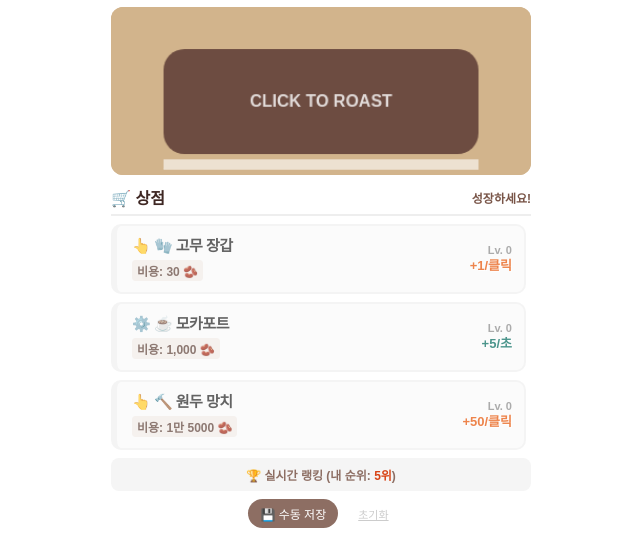
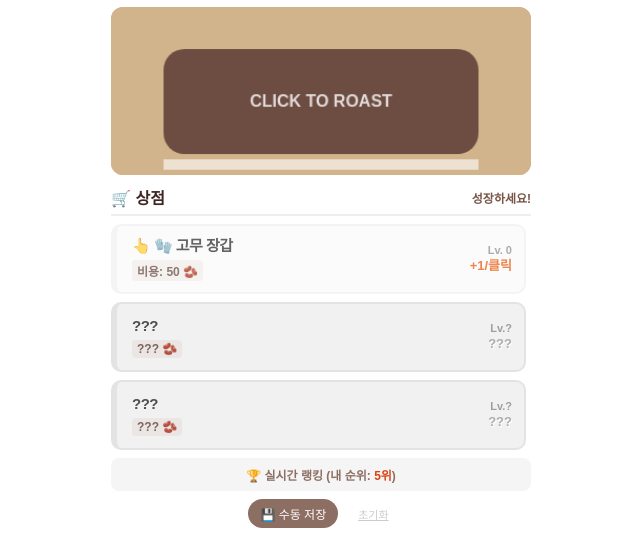
Before and after one commit to kwangsug/career-brew, a plain HTML site: page index.html in a window 1280 px wide. Shown: the part 252-800 px from the top of the page, without its empty margins (319-959 px from the left). Drawn offline with Linux system fonts and the light colour scheme.

Commit message:
Refactor HTML and CSS for game layout adjustments

```diff
--- a/index.html
+++ b/index.html
@@ -9,27 +9,23 @@
         body { font-family: 'Apple SD Gothic Neo', 'Malgun Gothic', sans-serif; text-align: center; background: #fff; color: #333; margin: 0; padding: 0; user-select: none; -webkit-user-select: none; box-sizing: border-box; touch-action: manipulation; height: 100vh; display: flex; align-items: center; justify-content: center; }
         * { box-sizing: border-box; }
 
-        /* 메인 컨테이너 */
         #game-container {
             width: 100%;
             max-width: 450px;
             height: 100%;
             max-height: 100vh;
             background: #fff;
-            padding: 15px; /* 패딩 축소 */
+            padding: 15px;
             position: relative;
             overflow: hidden;
             display: flex;
             flex-direction: column;
         }
 
-        /* 폰트 및 여백 조정 */
         h1 { margin: 5px 0 10px 0; font-size: 22px; color: #3e2723; }
 
-        /* 캔버스 (크기 축소 및 여백 조정) */
         canvas { border-radius: 12px; background: #d2b48c; cursor: pointer; width: 100%; touch-action: none; display: block; margin-bottom: 5px; -webkit-tap-highlight-color: transparent; flex-shrink: 0; }
 
-        /* UI 영역 (더 컴팩트하게) */
         #ui { margin-bottom: 10px; padding: 12px; background: #faf3e0; border-radius: 15px; border: none; flex-shrink: 0; }
 
         .level-line { font-weight: bold; font-size: 15px; color: #3e2723; margin-bottom: 8px; border-bottom: 1px dashed #ccc; padding-bottom: 5px; }
@@ -45,26 +41,23 @@
             gap: 10px;
         }
 
-        /* 콩 숫자 (크기 유지하되 여백 축소) */
         .main-beans { font-size: 38px; color: #8b4513; margin: 8px 0 5px 0; font-weight: 900; word-break: keep-all; letter-spacing: -1px; line-height: 1.0; }
 
         .badge { padding: 3px 10px; border-radius: 20px; min-width: 70px; display: inline-block; text-align: center; border: 2px solid transparent; font-weight: 800; font-size: 13px; }
         .badge-click { background: #ffe0b2; color: #e65100; border-color: #ffb74d; }
         .badge-bps { background: #e0f2f1; color: #00695c; border-color: #4db6ac; }
 
-        /* 상점 헤더 */
         .store-header { text-align: left; margin: 5px 0 8px 0; font-size: 16px; font-weight: 800; color: #3e2723; border-bottom: 2px solid #eee; padding-bottom: 5px; display: flex; justify-content: space-between; align-items: center; flex-shrink: 0; }
 
-        /* 상점 리스트 (공간 확보) */
         #upgrades {
             display: flex;
             flex-direction: column;
             gap: 8px;
-            flex-grow: 1; /* 남은 공간 모두 차지 */
+            flex-grow: 1;
             overflow-y: auto;
             padding-right: 5px;
             padding-bottom: 10px;
-            min-height: 150px; /* 최소 높이 보장 (찌그러짐 방지) */
+            min-height: 150px;
         }
         #upgrades::-webkit-scrollbar { width: 4px; }
         #upgrades::-webkit-scrollbar-thumb { background: #8d6e63; border-radius: 10px; }
@@ -79,9 +72,11 @@
         button:hover:not(:disabled) { transform: translateY(-2px); box-shadow: 0 4px 0 #ccc; }
         button:active:not(:disabled) { transform: translateY(0); box-shadow: 0 0 0; }
         button:disabled { background: #f9f9f9; color: #bbb; cursor: not-allowed; opacity: 0.7; border-color: #f0f0f0; box-shadow: none; }
+        button.locked { background: #eee; border-color: #ddd; opacity: 0.8; }
 
         .btn-click { border-left: 6px solid #ff9800; }
         .btn-bps { border-left: 6px solid #009688; }
+        .btn-locked { border-left: 6px solid #9e9e9e; }
 
         .item-info { display: flex; flex-direction: column; gap: 3px; z-index: 2; flex: 1; }
         .item-name { font-weight: 900; font-size: 15px; color: #222; letter-spacing: -0.5px; line-height: 1.2; }
@@ -169,31 +164,57 @@
         levels: ['알바생', '주임', '대리', '과장', '차장', '부장', '이사', 'CEO', '커피 재벌', '원두 장관', '지구 대통령', '태양계 관리자', '은하계 지배자', '우주의 주인', '커피의 신']
     };
 
+    // [최종 밸런스 패치 (Rescaled)]
+    // 목표: 마지막 아이템 가격이 '해' 단위 내에 머물도록 조정
+    // 성장 계수 약 60배씩 증가
     const items = [
-        { name: '🧤 고무 장갑', type: 'click', basePrice: 30, val: 1, owned: 0 },
-        { name: '☕ 모카포트', type: 'bps', basePrice: 1000, val: 5, owned: 0 },
-        { name: '🔨 원두 망치', type: 'click', basePrice: 15000, val: 50, owned: 0 },
-        { name: '🔌 가정용 머신', type: 'bps', basePrice: 80000, val: 200, owned: 0 },
-        { name: '🎓 바리스타 1급', type: 'click', basePrice: 1500000, val: 2500, owned: 0 },
-        { name: '🏪 프랜차이즈', type: 'bps', basePrice: 5000000, val: 6000, owned: 0 },
-        { name: '⚡ 전기 장갑', type: 'click', basePrice: 80000000, val: 50000, owned: 0 },
-        { name: '🏭 스마트 팩토리', type: 'bps', basePrice: 300000000, val: 150000, owned: 0 },
-        { name: '🦾 사이보그 팔', type: 'click', basePrice: 2000000000, val: 800000, owned: 0 },
-        { name: '🚢 원두 무역선', type: 'bps', basePrice: 15000000000, val: 4000000, owned: 0 },
-        { name: '🧬 돌연변이 손', type: 'click', basePrice: 800000000000, val: 30000000, owned: 0 },
-        { name: '🏙️ 커피 제국 본사', type: 'bps', basePrice: 5000000000000, val: 150000000, owned: 0 },
-        { name: '🧠 뇌파 로스팅', type: 'click', basePrice: 200000000000000, val: 2000000000, owned: 0 },
-        { name: '🤖 AI 군단', type: 'bps', basePrice: 1500000000000000, val: 8000000000, owned: 0 },
-        { name: '🌋 마그마 터치', type: 'click', basePrice: 4e16, val: 1e11, owned: 0 },
-        { name: '🌧️ 인공강우 위성', type: 'bps', basePrice: 3e17, val: 5e11, owned: 0 },
-        { name: '☄️ 유성우 타격', type: 'click', basePrice: 2e18, val: 2e12, owned: 0 },
-        { name: '🌕 달표면 건조장', type: 'bps', basePrice: 1e19, val: 8e12, owned: 0 },
-        { name: '☀️ 태양권 펀치', type: 'click', basePrice: 5e20, val: 3e13, owned: 0 },
-        { name: '☢️ 핵융합 보일러', type: 'bps', basePrice: 4e21, val: 2e14, owned: 0 },
-        { name: '🌀 워프 클릭', type: 'click', basePrice: 3e23, val: 1e15, owned: 0 },
-        { name: '🕳️ 블랙홀 분쇄기', type: 'bps', basePrice: 2e24, val: 8e15, owned: 0 },
-        { name: '✨ 현실 조작', type: 'click', basePrice: 1e26, val: 5e16, owned: 0 },
-        { name: '💥 빅뱅 로스터', type: 'bps', basePrice: 8e27, val: 3e17, owned: 0 }
+        // [Tier 1] 시작
+        { name: '🧤 고무 장갑', type: 'click', basePrice: 50, val: 1, owned: 0 },
+        { name: '☕ 모카포트', type: 'bps', basePrice: 250, val: 1, owned: 0 }, // ROI 250s
+
+        // [Tier 2] 도약
+        { name: '🔨 원두 망치', type: 'click', basePrice: 3000, val: 30, owned: 0 },
+        { name: '🔌 가정용 머신', type: 'bps', basePrice: 15000, val: 15, owned: 0 }, // ROI 1000s
+
+        // [Tier 3] 전문
+        { name: '🎓 바리스타 1급', type: 'click', basePrice: 180000, val: 1800, owned: 0 },
+        { name: '🏪 프랜차이즈', type: 'bps', basePrice: 900000, val: 900, owned: 0 },
+
+        // [Tier 4] 기업
+        { name: '⚡ 전기 장갑', type: 'click', basePrice: 10800000, val: 100000, owned: 0 },
+        { name: '🏭 스마트 팩토리', type: 'bps', basePrice: 54000000, val: 50000, owned: 0 },
+
+        // [Tier 5] 국가 (억 단위)
+        { name: '🦾 사이보그 팔', type: 'click', basePrice: 648000000, val: 6000000, owned: 0 },
+        { name: '🚢 원두 무역선', type: 'bps', basePrice: 3200000000, val: 3000000, owned: 0 },
+
+        // [Tier 6] 글로벌 (백억/천억)
+        { name: '🧬 돌연변이 손', type: 'click', basePrice: 38800000000, val: 300000000, owned: 0 },
+        { name: '🏙️ 커피 제국 본사', type: 'bps', basePrice: 194400000000, val: 150000000, owned: 0 },
+
+        // [Tier 7] 미래 (조 단위)
+        { name: '🧠 뇌파 로스팅', type: 'click', basePrice: 2300000000000, val: 20000000000, owned: 0 },
+        { name: '🤖 AI 군단', type: 'bps', basePrice: 11000000000000, val: 10000000000, owned: 0 },
+
+        // [Tier 8] 지구 (백조)
+        { name: '🌋 마그마 터치', type: 'click', basePrice: 139000000000000, val: 1200000000000, owned: 0 },
+        { name: '🌧️ 인공강우 위성', type: 'bps', basePrice: 699000000000000, val: 600000000000, owned: 0 },
+
+        // [Tier 9] 우주 (경 단위 진입)
+        { name: '☄️ 유성우 타격', type: 'click', basePrice: 8398000000000000, val: 70000000000000, owned: 0 },
+        { name: '🌕 달표면 건조장', type: 'bps', basePrice: 41000000000000000, val: 35000000000000, owned: 0 },
+
+        // [Tier 10] 태양 (백경)
+        { name: '☀️ 태양권 펀치', type: 'click', basePrice: 500000000000000000, val: 4000000000000000, owned: 0 },
+        { name: '☢️ 핵융합 보일러', type: 'bps', basePrice: 2510000000000000000, val: 2000000000000000, owned: 0 },
+
+        // [Tier 11] 은하 (천경/해)
+        { name: '🌀 워프 클릭', type: 'click', basePrice: 30230000000000000000, val: 200000000000000000, owned: 0 },
+        { name: '🕳️ 블랙홀 분쇄기', type: 'bps', basePrice: 150000000000000000000, val: 100000000000000000, owned: 0 },
+
+        // [Tier 12] 신 (십해) - 마지막은 좀 비싸게
+        { name: '✨ 현실 조작', type: 'click', basePrice: 1800000000000000000000, val: 15000000000000000000, owned: 0 },
+        { name: '💥 빅뱅 로스터', type: 'bps', basePrice: 9000000000000000000000, val: 7500000000000000000, owned: 0 }
     ];
 
     const competitors = [
@@ -203,12 +224,15 @@
         { name: "옆집 스타벅스", bps: 5000 }
     ];
 
+    // 단위 표시 함수 ('해'까지만 표시, 그 이상은 숫자만 커짐)
     function formatNum(num) {
         num = Math.floor(num);
         if (num < 10000) return num.toLocaleString();
 
-        const units = ["", "만", "억", "조", "경", "해", "자", "양", "구", "간", "정", "재", "극"];
+        const units = ["", "만", "억", "조", "경", "해"];
         let unitIndex = Math.floor(Math.log10(num) / 4);
+
+        // '해'보다 큰 단위가 나오면 그냥 '해'로 고정하고 앞 숫자를 키움
         if (unitIndex >= units.length) unitIndex = units.length - 1;
 
         const majorUnitVal = Math.pow(10000, unitIndex);
@@ -315,7 +339,6 @@
         }
         ctx.fillStyle = gameState.isFever ? '#ff5722' : '#6d4c41';
         ctx.beginPath();
-        // 캔버스 크기 변경에 따른 드럼 위치 및 크기 조정
         ctx.roundRect(50, 40, 300, 100, 20);
         ctx.fill();
         ctx.restore();
@@ -327,18 +350,15 @@
             if (p.life <= 0) particles.splice(i, 1);
         });
 
-        // 게이지 위치 조정
         ctx.fillStyle = 'rgba(255,255,255,0.6)'; ctx.fillRect(50, 145, 300, 10);
         ctx.fillStyle = gameState.isFever ? '#d50000' : '#fb8c00';
         ctx.fillRect(50, 145, 300 * (gameState.feverGauge/100), 10);
 
-        // 텍스트 위치 조정 (게이지 위)
         ctx.fillStyle = (gameState.baseBps > 1e8) ? '#fff' : 'rgba(255,255,255,0.8)';
         ctx.font = '900 16px Arial';
-        // 텍스트를 드럼 중앙에 배치
         ctx.textAlign = 'center';
         ctx.fillText(gameState.isFever ? "🔥 FEVER MODE (x10) 🔥" : "CLICK TO ROAST", 200, 95);
-        ctx.textAlign = 'start'; // 리셋
+        ctx.textAlign = 'start';
     }
 
     function handleInput(e) {
@@ -351,7 +371,6 @@
             const x = (p.clientX - rect.left) * (canvas.width / rect.width);
             const y = (p.clientY - rect.top) * (canvas.height / rect.height);
 
-            // 클릭 범위 전체로 확장
             if (x > 0 && x < 400 && y > 0 && y < 160) {
                 const multiplier = gameState.isFever ? 10 : 1;
                 const clickGain = gameState.baseClick * multiplier;
@@ -389,30 +408,56 @@
     function updateStore() {
         const upgradesDiv = document.getElementById('upgrades');
         upgradesDiv.innerHTML = '';
-        items.forEach((item) => {
+        items.forEach((item, index) => {
             const price = Math.floor(item.basePrice * Math.pow(1.15, item.owned));
+
+            let isLocked = false;
+            if (index > 0 && items[index-1].owned === 0) {
+                isLocked = true;
+            }
+
             const btn = document.createElement('button');
 
             const isClickItem = item.type === 'click';
-            btn.className = isClickItem ? 'btn-click' : 'btn-bps';
-            btn.disabled = gameState.beans < price;
+            let btnClass = isClickItem ? 'btn-click' : 'btn-bps';
+            if (isLocked) btnClass = 'btn-locked';
+
+            btn.className = btnClass;
+            btn.disabled = isLocked || (gameState.beans < price);
+            if (isLocked) btn.classList.add('locked');
 
             const effectColor = isClickItem ? '#e65100' : '#00695c';
             const typeIcon = isClickItem ? '👆' : '⚙️';
             const unitText = isClickItem ? '/클릭' : '/초';
 
+            let displayName = `${typeIcon} ${item.name}`;
+            let displayCost = `비용: ${formatNum(price)} 🫘`;
+            let displayOwned = `Lv. ${item.owned}`;
+            let displayEffect = `+${formatNum(item.val)}${unitText}`;
+            let displayEffectStyle = `color:${effectColor}`;
+
+            if (isLocked) {
+                displayName = "???";
+                displayCost = "??? 🫘";
+                displayOwned = "Lv.?";
+                displayEffect = "???";
+                displayEffectStyle = "color:#999";
+            }
+
             btn.innerHTML = `
                 <div class="item-info">
-                    <span class="item-name">${typeIcon} ${item.name}</span>
-                    <span class="item-cost">비용: ${formatNum(price)} 🫘</span>
+                    <span class="item-name">${displayName}</span>
+                    <span class="item-cost">${displayCost}</span>
                 </div>
                 <div class="item-right">
-                    <div class="item-lvl">Lv. ${item.owned}</div>
-                    <div class="item-effect" style="color:${effectColor}">+${formatNum(item.val)}${unitText}</div>
+                    <div class="item-lvl">${displayOwned}</div>
+                    <div class="item-effect" style="${displayEffectStyle}">${displayEffect}</div>
                 </div>
             `;
 
             btn.onclick = (e) => {
+                if (isLocked) return;
+
                 if (gameState.beans >= price) {
                     gameState.beans -= price;
                     item.owned++;
@@ -492,7 +537,15 @@
         const buttons = document.querySelectorAll('#upgrades button');
         items.forEach((item, i) => {
             const price = Math.floor(item.basePrice * Math.pow(1.15, item.owned));
-            if(buttons[i]) buttons[i].disabled = gameState.beans < price;
+
+            let isLocked = false;
+            if (i > 0 && items[i-1].owned === 0) {
+                isLocked = true;
+            }
+
+            if (buttons[i]) {
+                buttons[i].disabled = isLocked || (gameState.beans < price);
+            }
         });
 
         draw();
```
